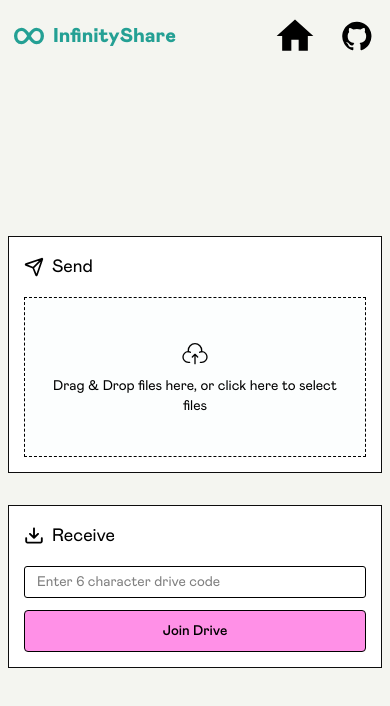
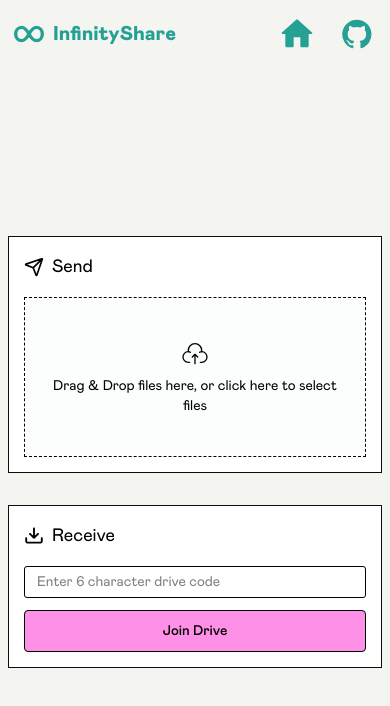
Before and after one commit to Shanmus4/infinityshare, a React (Create React App) app in the folder client/: page / in a window 390 px wide. Shown: the top 706 px of the page. Built offline with nearby package versions, Linux system fonts and the light colour scheme; no server answers.

Commit message:
Fixing close state bugs

```diff
--- a/client/src/App.js
+++ b/client/src/App.js
@@ -272,21 +272,30 @@ function App() {
 
   // --- SENDER: On socket reconnect, re-emit file list ---
   useEffect(() => {
-    if (!(driveCode && files.length > 0)) return;
     const handler = () => {
-      // Include path in metadata sent on reconnect
-      const filesMeta = files.map(({ name, size, type, fileId, path }) => ({
+      if (!(driveCode && filesRef.current.length > 0)) {
+        console.log('[App Sender] Socket connected, but no driveCode or files to share yet.');
+        return;
+      }
+      console.log('[App Sender] Socket (re)connected. Re-emitting file-list for room:', driveCode);
+      const filesMeta = filesRef.current.map(({ name, size, type, fileId, path }) => ({
         name,
         size,
         type,
         fileId,
-        path, // <--- ADDED
+        path,
       }));
+      socket.emit("create-room", driveCode); // Re-assert room presence
       socket.emit("file-list", { room: driveCode, filesMeta });
     };
     socket.on("connect", handler);
+    // Initial emit if already connected and hosting
+    if (socket.connected && driveCode && filesRef.current.length > 0) {
+        console.log('[App Sender] Initial connection already active. Emitting file-list for room:', driveCode);
+        handler();
+    }
     return () => socket.off("connect", handler);
-  }, [driveCode, files, socket]);
+  }, [driveCode, socket]); // Removed files from dependency array, using filesRef.current inside
 
   // --- SENDER: Listen for download-file and start appropriate WebRTC ---
   useEffect(() => {
@@ -304,8 +313,14 @@ function App() {
       folderPath, // <-- New path info
     }) => {
       console.log(
-        `[App Sender] Received download-file request. isZip=${isZipRequest}, isFolder=${isFolderRequest}, mainPcId=${mainPcId}, transferFileId=${transferFileId}, requestedFileId=${requestedFileId}, folderPath=${folderPath}`
+        `[App Sender DEBUG] downloadHandler triggered. Room: ${room}, FileID: ${requestedFileId}, TransferID: ${transferFileId}, MainPCID: ${mainPcId}, isZip: ${isZipRequest}, isFolder: ${isFolderRequest}`
       );
+
+      if (!socket.connected) {
+        console.error('[App Sender DEBUG] downloadHandler: Socket not connected. Aborting.');
+        setError("Sender not connected to signaling server. Please check connection.");
+        return;
+      }
 
       // Always use filesRef.current to find the file
       const fileObj = filesRef.current.find(
@@ -377,13 +392,20 @@ function App() {
         // --- Create Main PeerConnection if it doesn't exist ---
         if (!pc) {
           console.log(
-            `[App Sender] Creating NEW main PeerConnection for ${
+            `[App Sender DEBUG] Creating NEW main PeerConnection for ${
               isZipRequest ? "zip" : "folder"
-            } request: ${pcIdToUse}`
+            } request. PC ID: ${pcIdToUse}`
           );
           isNewPc = true;
           // cleanupWebRTCInstance(pcIdToUse); // Cleanup previous instance if any (optional)
-          pc = new window.RTCPeerConnection({ iceServers: ICE_SERVERS }); // Use imported ICE_SERVERS
+          try {
+            pc = new window.RTCPeerConnection({ iceServers: ICE_SERVERS });
+            console.log(`[App Sender DEBUG] Successfully created new RTCPeerConnection for ${pcIdToUse}`, pc);
+          } catch (e) {
+            console.error(`[App Sender DEBUG] FAILED to create new RTCPeerConnection for ${pcIdToUse}:`, e);
+            setError(`Sender: Failed to initialize WebRTC connection: ${e.message}`);
+            return; // Critical failure
+          }
           pc._associatedTransferIds = new Set(); // Initialize set to track associated data channels
           peerConns.current[pcIdToUse] = pc;
 
@@ -580,9 +602,13 @@ function App() {
             `[App Sender] Creating and sending OFFER for main PC ${pcIdToUse}`
           );
           pc.createOffer()
-            .then((offer) => pc.setLocalDescription(offer))
+            .then((offer) => {
+              console.log(`[App Sender DEBUG] Offer created for ${pcIdToUse}:`, offer);
+              return pc.setLocalDescription(offer);
+            })
             .then(() => {
               if (pc.localDescription) {
+                console.log(`[App Sender DEBUG] Local description set for ${pcIdToUse}. Emitting signal.`);
                 socket.emit("signal", {
                   room: driveCode,
                   fileId: pcIdToUse,
@@ -590,22 +616,18 @@ function App() {
                 });
               } else {
                 console.error(
-                  `[App Sender] Local description not set before emitting offer for ${pcIdToUse}`
+                  `[App Sender DEBUG] Local description NOT SET after setLocalDescription for ${pcIdToUse}. Cannot emit offer.`
                 );
+                setError("Sender: Failed to set local description for WebRTC.");
+                cleanupWebRTCInstance(pcIdToUse);
               }
             })
             .catch((e) => {
               console.error(
-                `[App Sender] Error creating offer for ${pcIdToUse}:`,
+                `[App Sender DEBUG] Error during offer creation/setLocalDescription for ${pcIdToUse}:`,
                 e
               );
-              // setError && // Changed to console.error
-              //   setError(
-              //     `Sender: Failed to create offer for ${
-              //       isZipRequest ? "zip" : "folder"
-              //     } download.`
-              //   );
-              console.error(`Sender: Failed to create offer for ${isZipRequest ? "zip" : "folder"} download for ${pcIdToUse}. Error: ${e}`);
+              setError(`Sender: Failed to create WebRTC offer: ${e.message}`);
               cleanupWebRTCInstance(pcIdToUse); // Clean up failed PC
             });
         }
@@ -1112,7 +1134,7 @@ function App() {
             className="home-icon header-icon-svg" // Added common class
           >
             <path d="M0 0h24v24H0V0z" fill="none"/>
-            <path d="M10 20v-6h4v6h5v-8h3L12 3 2 12h3v8h5z"/>
+            <path d="M10 19v-5h4v5c0 .55.45 1 1 1h3c.55 0 1-.45 1-1v-7h1.7c.46 0 .68-.57.33-.87L12.67 3.6c-.38-.34-.96-.34-1.34 0l-8.36 7.53c-.34.3-.13.87.33.87H5v7c0 .55.45 1 1 1h3c.55 0 1-.45 1-1z"/>
           </svg>
         </div>
         <a
@@ -1468,6 +1490,20 @@ function App() {
                 </button>
               </div>
 
+              {/* General error display (not specific to zipping process) */}
+              {(error || zipError) && ( // Show 'error' or 'zipError'
+                <div className="error-subcontainer receiver-error-subcontainer" style={{ marginBottom: '16px' }}> {/* Added margin-bottom */}
+                  <div className="error-field">
+                    <svg xmlns="http://www.w3.org/2000/svg" width="24" height="24" viewBox="0 0 24 24" fill="none" className="error-icon">
+                      <path d="M12 17C12.2833 17 12.521 16.904 12.713 16.712C12.905 16.52 13.0007 16.2827 13 16C12.9993 15.7173 12.9033 15.48 12.712 15.288C12.5207 15.096 12.2833 15 12 15C11.7167 15 11.4793 15.096 11.288 15.288C11.0967 15.48 11.0007 15.7173 11 16C10.9993 16.2827 11.0953 16.5203 11.288 16.713C11.4807 16.9057 11.718 17.0013 12 17ZM11 13H13V7H11V13ZM12 22C10.6167 22 9.31667 21.7373 8.1 21.212C6.88334 20.6867 5.825 19.9743 4.925 19.075C4.025 18.1757 3.31267 17.1173 2.788 15.9C2.26333 14.6827 2.00067 13.3827 2 12C1.99933 10.6173 2.262 9.31733 2.788 8.1C3.314 6.88267 4.02633 5.82433 4.925 4.925C5.82367 4.02567 6.882 3.31333 8.1 2.788C9.318 2.26267 10.618 2 12 2C13.382 2 14.682 2.26267 15.9 2.788C17.118 3.31333 18.1763 4.02567 19.075 4.925C19.9737 5.82433 20.6863 6.88267 21.213 8.1C21.7397 9.31733 22.002 10.6173 22 12C21.998 13.3827 21.7353 14.6827 21.212 15.9C20.6887 17.1173 19.9763 18.1757 19.075 19.075C18.1737 19.9743 17.1153 20.687 15.9 21.213C14.6847 21.739 13.3847 22.0013 12 22ZM12 20C14.2333 20 16.125 19.225 17.675 17.675C19.225 16.125 20 14.2333 20 12C20 9.76667 19.225 7.875 17.675 6.325C16.125 4.775 14.2333 4 12 4C9.76667 4 7.875 4.775 6.325 6.325C4.775 7.875 4 9.76667 4 12C4 14.2333 4.775 16.125 6.325 17.675C7.875 19.225 9.76667 20 12 20Z"
+                        fill="#98282A"
+                      />
+                    </svg>
+                    <span className="error-text">{error || zipError}</span>
+                  </div>
+                </div>
+              )}
+
               {isZipping && (
                 <div style={{ width: '100%', display: 'flex', flexDirection: 'column', gap: '16px' }}>
                   {/* Info for user during zipping */}
@@ -1494,7 +1530,7 @@ function App() {
 
                   {/* Global Progress Display for "Download All" or specific folder */}
                   <div className="progress-display-container">
-                    <div className="progress-filename-text">
+                     <div className="progress-filename-text">
                       {zipConnectionStatus === 'interrupted'
                         ? (zipError || "Connection interrupted, waiting for sender...")
                         : zippingFolderPath
@@ -1531,7 +1567,7 @@ function App() {
                       </>
                     )}
                     {zipConnectionStatus === 'failed' && zipError && (
-                        <div className="progress-info-text error-text">{zipError}</div>
+                        <div className="progress-info-text error-text">{zipError}</div> // This specifically shows zipError if connection failed
                     )}
                   </div>
                 </div>
@@ -1552,20 +1588,6 @@ function App() {
                 // formatSpeed={formatSpeed} // Removed
                 // formatEtr={formatEtr} // Removed
               />
-              {/* Display errors from App state and the unified zip hook */}
-              {/* Removed ErrorBanner for receiver as per request, but re-adding for general errors */}
-              {(error || zipError) && (
-                <div className="error-subcontainer receiver-error-subcontainer">
-                  <div className="error-field">
-                    <svg xmlns="http://www.w3.org/2000/svg" width="24" height="24" viewBox="0 0 24 24" fill="none" className="error-icon">
-                      <path d="M12 17C12.2833 17 12.521 16.904 12.713 16.712C12.905 16.52 13.0007 16.2827 13 16C12.9993 15.7173 12.9033 15.48 12.712 15.288C12.5207 15.096 12.2833 15 12 15C11.7167 15 11.4793 15.096 11.288 15.288C11.0967 15.48 11.0007 15.7173 11 16C10.9993 16.2827 11.0953 16.5203 11.288 16.713C11.4807 16.9057 11.718 17.0013 12 17ZM11 13H13V7H11V13ZM12 22C10.6167 22 9.31667 21.7373 8.1 21.212C6.88334 20.6867 5.825 19.9743 4.925 19.075C4.025 18.1757 3.31267 17.1173 2.788 15.9C2.26333 14.6827 2.00067 13.3827 2 12C1.99933 10.6173 2.262 9.31733 2.788 8.1C3.314 6.88267 4.02633 5.82433 4.925 4.925C5.82367 4.02567 6.882 3.31333 8.1 2.788C9.318 2.26267 10.618 2 12 2C13.382 2 14.682 2.26267 15.9 2.788C17.118 3.31333 18.1763 4.02567 19.075 4.925C19.9737 5.82433 20.6863 6.88267 21.213 8.1C21.7397 9.31733 22.002 10.6173 22 12C21.998 13.3827 21.7353 14.6827 21.212 15.9C20.6887 17.1173 19.9763 18.1757 19.075 19.075C18.1737 19.9743 17.1153 20.687 15.9 21.213C14.6847 21.739 13.3847 22.0013 12 22ZM12 20C14.2333 20 16.125 19.225 17.675 17.675C19.225 16.125 20 14.2333 20 12C20 9.76667 19.225 7.875 17.675 6.325C16.125 4.775 14.2333 4 12 4C9.76667 4 7.875 4.775 6.325 6.325C4.775 7.875 4 9.76667 4 12C4 14.2333 4.775 16.125 6.325 17.675C7.875 19.225 9.76667 20 12 20Z"
-                        fill="#98282A"
-                      />
-                    </svg>
-                    <span className="error-text">{error || zipError}</span>
-                  </div>
-                </div>
-              )}
             </div>
           </div>
         </div>
--- a/client/src/style.css
+++ b/client/src/style.css
@@ -113,20 +113,18 @@ body {
 
 .header-icon-svg { /* Common styling for icon SVGs */
   aspect-ratio: 1/1;
-  fill: var(--Black-Pure-Black, #000); /* Default fill to black */
+  fill: var(--Primary-Green); /* Changed default fill to Primary Green */
   display: block; /* Ensure SVG behaves as a block */
 }
 
 .home-icon {
   width: 44px;
   height: 44px;
-  /* fill: var(--Primary-Green); */ /* Example: if you want home icon green */
 }
 
 .github-icon {
-  width: 40px; /* Assuming GitHub icon should be 40px */
+  width: 40px;
   height: 40px;
-  /* fill: var(--Black-Pure-Black); */ /* Already black by default from header-icon-svg */
 }
 
 /* Main Content Styling */
@@ -869,9 +867,16 @@ button:disabled {
   .app-header {
     padding: 12px 10px; /* Reduce header padding */
   }
-  .website-logo-icon,
-  .github-icon {
-    width: 36px; /* Smaller icons in header */
+  .website-logo-icon { /* Keep website logo size if different */
+    width: 36px;
+    height: 36px;
+  }
+  .home-icon { /* Responsive size for home icon */
+    width: 40px;
+    height: 40px;
+  }
+  .github-icon { /* Responsive size for github icon */
+    width: 36px;
     height: 36px;
   }
   .website-name-text {
```
